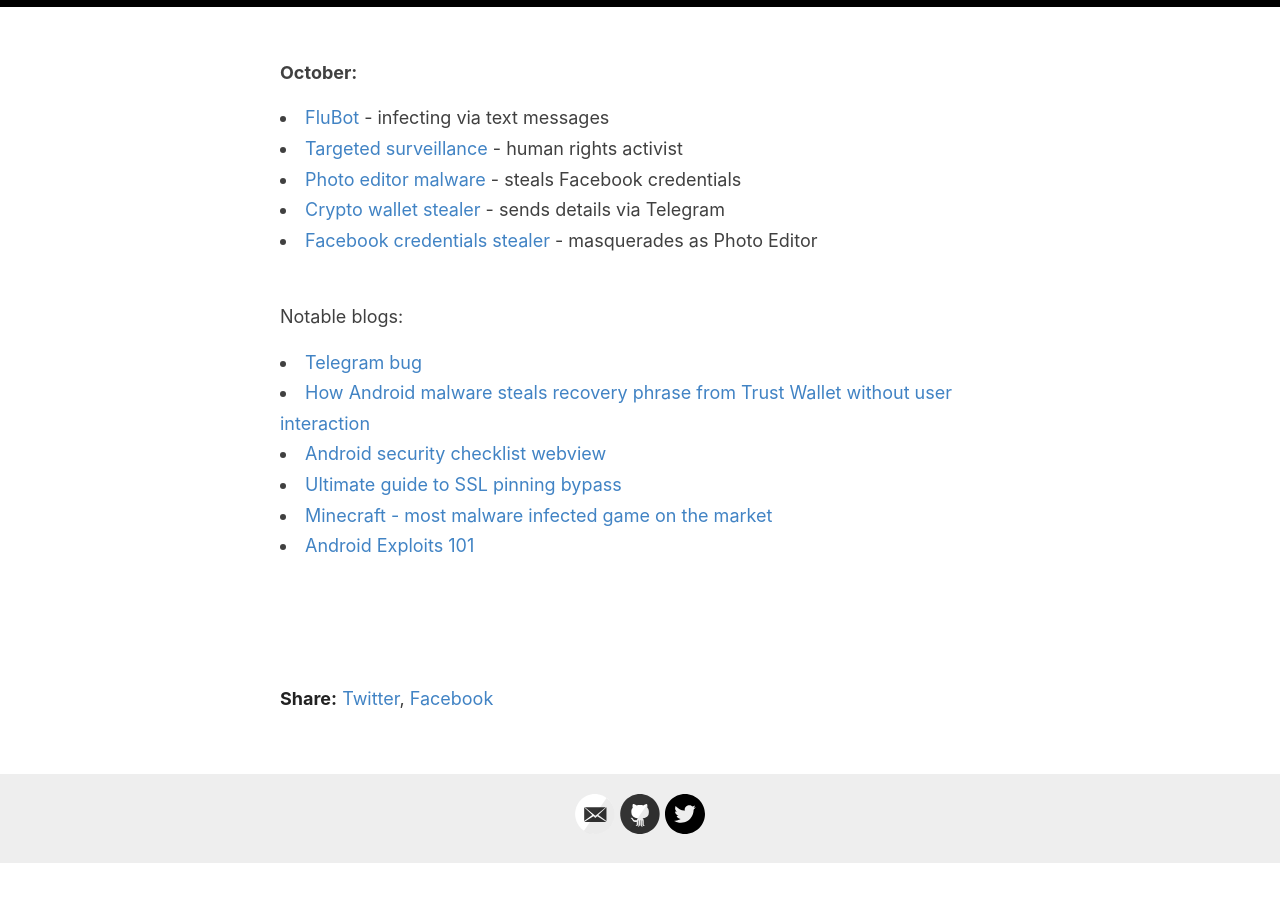
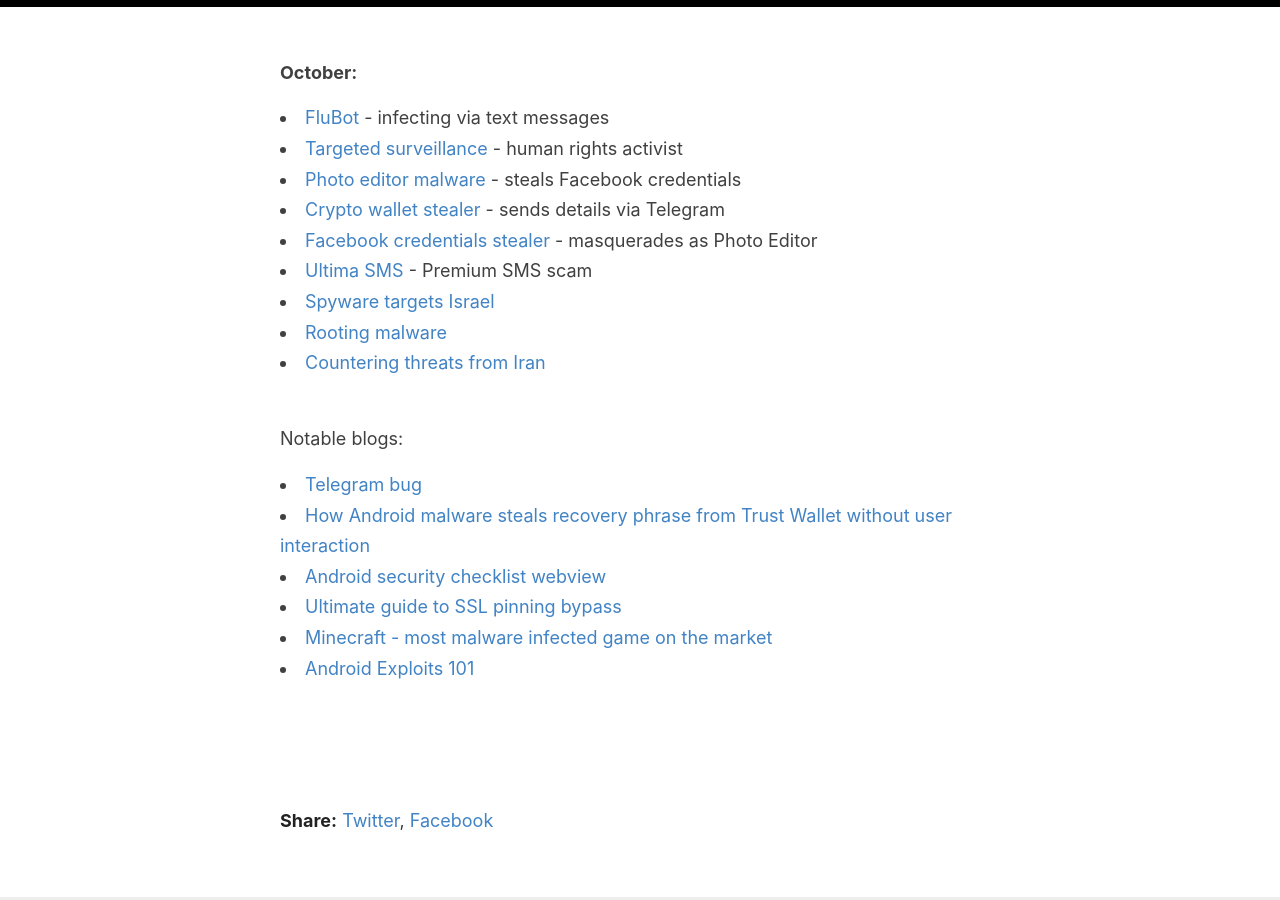
Before and after one commit to sk3ptre/sk3ptre.github.io, a Jekyll site: the page built from _posts/2021-01-18-Malware-Timeline-2021.md, in a window 1280 px wide and 900 px high, scrolled down 872 px. Built offline with Jekyll 4.4.1, drawn with Linux system fonts in a browser that asks for light colours; before the commit the page ends 1736 px from its top, so only the background shows below that.

Commit message:
Update 2021-01-18-Malware-Timeline-2021.md

```diff
--- a/_posts/2021-01-18-Malware-Timeline-2021.md
+++ b/_posts/2021-01-18-Malware-Timeline-2021.md
@@ -28,6 +28,11 @@
 <li><a href="https://twitter.com/sh1shk0va/status/1447540805275635723">Photo editor malware</a> - steals Facebook credentials</li>
 <li><a href="https://twitter.com/alberto__segura/status/1448170494210068486">Crypto wallet stealer</a> - sends details via Telegram</li>
 <li><a href="https://www.bleepingcomputer.com/news/security/photo-editor-android-app-still-sitting-on-google-play-store-is-malware/">Facebook credentials stealer</a> - masquerades as Photo Editor</li>
+<li><a href="https://blog.avast.com/premium-sms-scam-apps-on-play-store-avast">Ultima SMS</a> - Premium SMS scam</li>
+<li><a href="https://www.bleepingcomputer.com/news/security/android-spyware-apps-target-israel-in-three-year-long-campaign/">Spyware targets Israel</a></li>
+<li><a href="https://blog.lookout.com/lookout-discovers-global-rooting-malware-campaign">Rooting malware</a></li>
+<li><a href="https://blog.google/threat-analysis-group/countering-threats-iran/">Countering threats from Iran</a></li>
+
 <br>
 Notable blogs:
 <li><a href="https://arstechnica.com/information-technology/2021/10/researcher-refuses-telegrams-bounty-award-discloses-auto-delete-bug/">Telegram bug</a></li>
```
